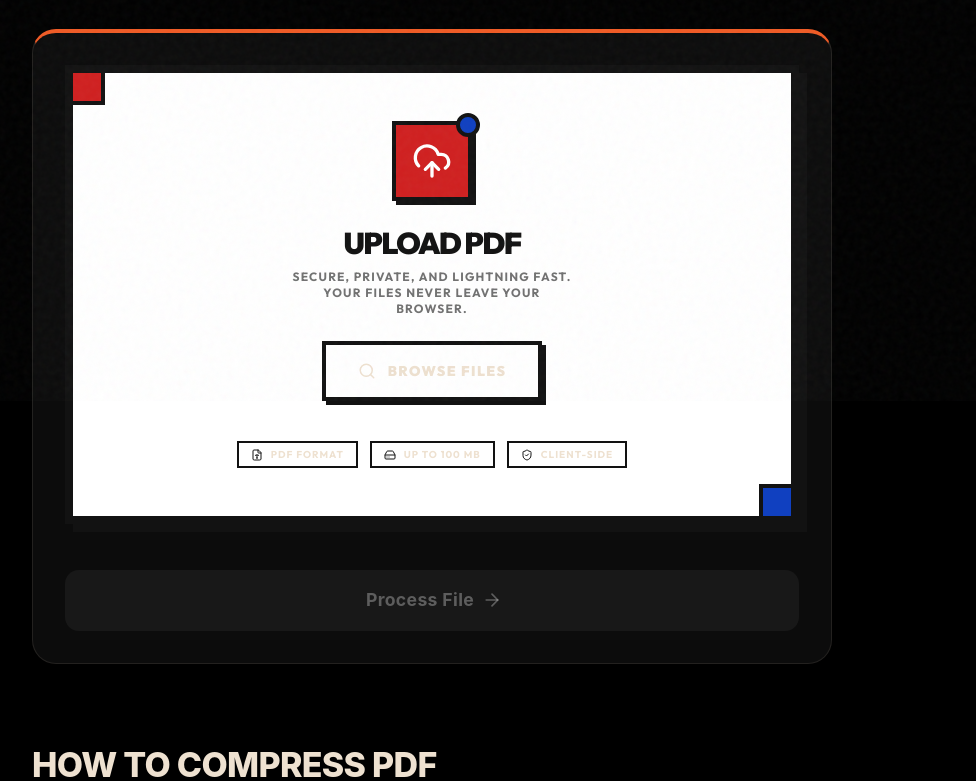
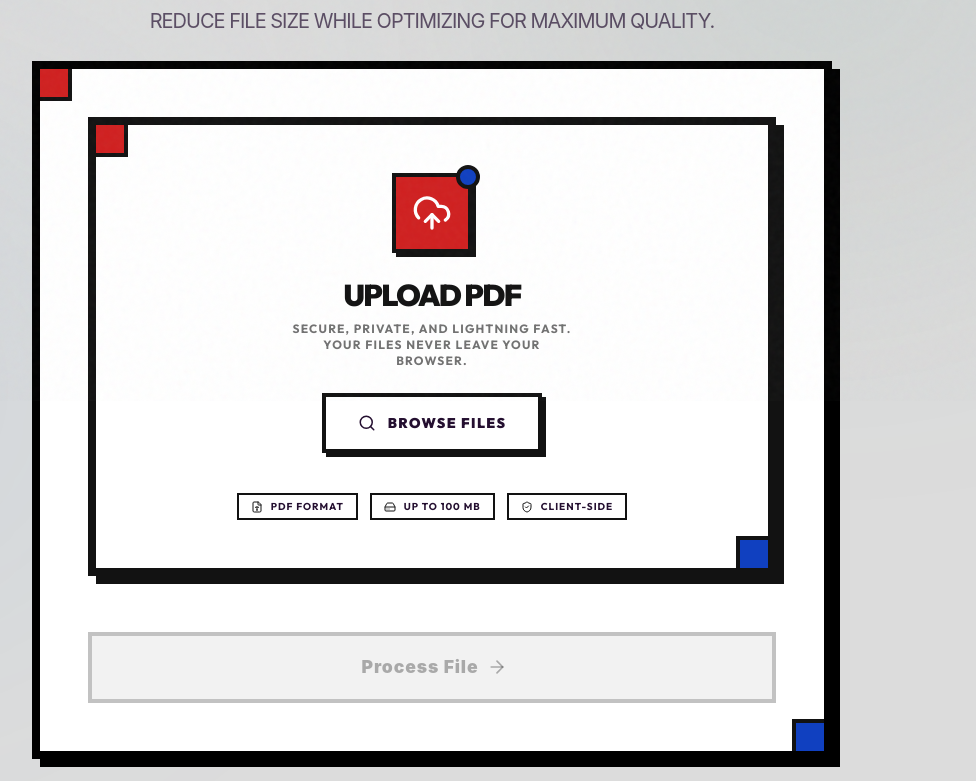
Before and after one commit to soumyachk101/PDF_Master_Frontend, a Next.js app: page /tool/compress-pdf in a window 1280 px wide. Shown: the part 399-1180 px from the top of the page, without its empty margins (208-1184 px from the left). Built offline with nearby package versions, Linux system fonts and the light colour scheme; what @mui/material-nextjs would draw is missing.

Commit message:
style: remove dark mode, resolve header/title overlaps, and improve input/button styling

```diff
--- a/app/layout.jsx
+++ b/app/layout.jsx
@@ -110,7 +110,7 @@ export default function RootLayout({ children }) {
             <ScrollToHash />
           </Suspense>
           <Navbar />
-          <main style={{ minHeight: '100vh', paddingTop: '64px' }}>
+          <main className="pt-20 sm:pt-24 min-h-screen">
             {children}
           </main>
           <Footer />
--- a/app/providers.jsx
+++ b/app/providers.jsx
@@ -1,22 +1,16 @@
 'use client';
 
-import { useState, useMemo, useEffect } from 'react';
+import { useMemo, useEffect } from 'react';
 import { ThemeProvider, CssBaseline } from '@mui/material';
 import { AppRouterCacheProvider } from '@mui/material-nextjs/v15-appRouter';
-import { lightTheme, darkTheme } from '@/theme/theme';
+import { lightTheme } from '@/theme/theme';
 import { ColorModeContext } from '@/contexts/ColorModeContext';
 import { Analytics } from '@vercel/analytics/react';
 
 export default function Providers({ children }) {
-  const [mode, setMode] = useState('dark');
-
   useEffect(() => {
-    if (mode === 'dark') {
-      document.documentElement.classList.add('dark');
-    } else {
-      document.documentElement.classList.remove('dark');
-    }
-  }, [mode]);
+    document.documentElement.classList.remove('dark');
+  }, []);
 
   useEffect(() => {
     if ('serviceWorker' in navigator && process.env.NODE_ENV === 'production') {
@@ -33,11 +27,11 @@ export default function Providers({ children }) {
   }, []);
 
   const colorMode = useMemo(() => ({
-    mode,
-    toggleColorMode: () => setMode(prev => prev === 'dark' ? 'light' : 'dark'),
-  }), [mode]);
+    mode: 'light',
+    toggleColorMode: () => {},
+  }), []);
 
-  const theme = mode === 'dark' ? darkTheme : lightTheme;
+  const theme = lightTheme;
 
   return (
     <ColorModeContext.Provider value={colorMode}>
--- a/src/components/HeroSection.jsx
+++ b/src/components/HeroSection.jsx
@@ -70,7 +70,7 @@ const HeroSection = () => {
                         initial={{ y: 30, opacity: 0 }}
                         animate={{ y: 0, opacity: 1 }}
                         transition={{ duration: 0.6, delay: 0.1 }}
-                        className="text-6xl md:text-8xl lg:text-9xl font-black uppercase tracking-tighter leading-[0.9] mb-8 text-bauhaus-black"
+                        className="text-6xl md:text-8xl lg:text-9xl font-black uppercase tracking-tighter leading-none sm:leading-[0.9] mb-8 text-bauhaus-black"
                     >
                         The PDF <span className="text-bauhaus-red">Toolkit</span><br />
                         <span className="relative">
@@ -97,7 +97,7 @@ const HeroSection = () => {
                         initial={{ y: 20, opacity: 0 }}
                         animate={{ y: 0, opacity: 1 }}
                         transition={{ duration: 0.6, delay: 0.3 }}
-                        className="flex flex-col sm:row gap-6 mb-16 w-full sm:w-auto"
+                        className="flex flex-col sm:flex-row gap-6 mb-16 w-full sm:w-auto"
                     >
                         <div className="flex flex-wrap justify-center gap-6">
                             <BauhausButton
--- a/src/components/Navbar.jsx
+++ b/src/components/Navbar.jsx
@@ -3,9 +3,8 @@
 import { useState, useEffect } from 'react';
 import Link from 'next/link';
 import { useRouter } from 'next/navigation';
-import { Menu, X, Sun, Moon } from 'lucide-react';
+import { Menu, X } from 'lucide-react';
 import { AnimatePresence, motion } from 'framer-motion';
-import { useColorMode } from '@/contexts/ColorModeContext';
 import { BauhausButton } from '@/components/ui/BauhausComponents';
 
 const BauhausLogo = () => (
@@ -25,8 +24,6 @@ const BauhausLogo = () => (
 
 export default function Navbar() {
     const router = useRouter();
-    const { mode, toggleColorMode } = useColorMode();
-    const isDark = mode === 'dark';
     const [scrolled, setScrolled] = useState(false);
     const [isMobileMenuOpen, setIsMobileMenuOpen] = useState(false);
 
@@ -84,12 +81,6 @@ export default function Navbar() {
 
                     {/* Actions */}
                     <div className="hidden lg:flex items-center gap-4">
-                        <button
-                            onClick={toggleColorMode}
-                            className="p-3 border-2 border-bauhaus-black bg-white shadow-[2px_2px_0px_0px_black] active:shadow-none active:translate-x-[2px] active:translate-y-[2px] transition-all"
-                        >
-                            {isDark ? <Sun size={20} /> : <Moon size={20} />}
-                        </button>
                         <BauhausButton
                             variant="blue"
                             onClick={() => handleNav('/#tools')}
@@ -100,12 +91,6 @@ export default function Navbar() {
 
                     {/* Mobile Toggle */}
                     <div className="flex lg:hidden items-center gap-3">
-                        <button
-                            onClick={toggleColorMode}
-                            className="p-2 border-2 border-bauhaus-black bg-white"
-                        >
-                            {isDark ? <Sun size={20} /> : <Moon size={20} />}
-                        </button>
                         <button
                             onClick={() => setIsMobileMenuOpen(!isMobileMenuOpen)}
                             className="p-2 border-2 border-bauhaus-black bg-white"
--- a/src/pages/ToolPage.jsx
+++ b/src/pages/ToolPage.jsx
@@ -38,6 +38,32 @@ function alpha(color, opacity) {
     }
     return color.replace(')', `, ${opacity})`).replace('rgb', 'rgba');
 }
+
+const bauhausInputStyle = {
+    '& .MuiOutlinedInput-root': {
+        borderRadius: '0px',
+        border: '4px solid #000000',
+        bgcolor: '#ffffff',
+        fontFamily: '"Space Grotesk", sans-serif',
+        fontWeight: 800,
+        textTransform: 'uppercase',
+        letterSpacing: '0.05em',
+        color: '#000000',
+        '& .MuiOutlinedInput-notchedOutline': { border: 'none' },
+        '&:hover .MuiOutlinedInput-notchedOutline': { border: 'none' },
+        '&.Mui-focused .MuiOutlinedInput-notchedOutline': { border: 'none' },
+    },
+    '& .MuiInputLabel-root': {
+        color: '#000000',
+        fontFamily: '"Space Grotesk", sans-serif',
+        fontWeight: 800,
+        textTransform: 'uppercase',
+        letterSpacing: '0.05em',
+        '&.Mui-focused': {
+            color: '#000000',
+        }
+    }
+};
 
 function ToolPage({ toolSlug }) {
     const theme = useTheme();
@@ -145,14 +171,20 @@ function ToolPage({ toolSlug }) {
 
                 <motion.div initial={{ opacity: 0, y: 30 }} animate={{ opacity: 1, y: 0 }} transition={{ delay: 0.15, duration: 0.4 }} style={{ width: '100%', maxWidth: '800px' }}>
                     <Card sx={{
-                        p: { xs: 3, md: 4 },
+                        p: { xs: 4, md: 6 },
                         position: 'relative', overflow: 'hidden',
-                        borderTop: `4px solid ${tool.color}`,
+                        borderRadius: '0px',
+                        border: '8px solid #000000',
+                        bgcolor: '#ffffff',
+                        boxShadow: '8px 8px 0px 0px #000000',
                         minHeight: { xs: '380px', md: '420px' },
                         display: 'flex',
                         flexDirection: 'column',
                         justifyContent: 'center'
                     }}>
+                        {/* Decorative Corner Shapes */}
+                        <div className="absolute top-0 left-0 w-8 h-8 bg-bauhaus-red border-r-4 border-b-4 border-bauhaus-black z-10" />
+                        <div className="absolute bottom-0 right-0 w-8 h-8 bg-bauhaus-blue border-l-4 border-t-4 border-bauhaus-black z-10" />
                         <AnimatePresence>
                             {(status === 'idle' || status === 'error') && (
                                 <motion.div key="upload" variants={stateVariants} initial="initial" animate="animate" exit="exit" style={{ display: 'flex', flexDirection: 'column', gap: '32px' }}>
@@ -162,16 +194,17 @@ function ToolPage({ toolSlug }) {
                                             <TextField
                                                 fullWidth
                                                 variant="outlined"
-                                                placeholder="Enter website URL (e.g., https://example.com)"
+                                                placeholder="ENTER WEBSITE URL (E.G., HTTPS://EXAMPLE.COM)"
                                                 value={url}
                                                 onChange={(e) => setUrl(e.target.value)}
+                                                sx={bauhausInputStyle}
                                                 InputProps={{
                                                     startAdornment: (
                                                         <InputAdornment position="start">
-                                                            <LinkIcon size={20} color={theme.palette.text.secondary} />
+                                                            <LinkIcon size={20} color="#000000" />
                                                         </InputAdornment>
                                                     ),
-                                                    sx: { borderRadius: '16px', bgcolor: 'background.default' }
+                                                    sx: { borderRadius: '0px', bgcolor: '#ffffff' }
                                                 }}
                                             />
                                             <Box sx={{ display: 'flex', alignItems: 'center', gap: 2 }}>
@@ -193,22 +226,22 @@ function ToolPage({ toolSlug }) {
 
                                     {/* Additional Tool Parameters */}
                                     {files.length > 0 && toolSlug === 'split-pdf' && (
-                                        <TextField fullWidth label="Page Ranges (e.g., 1-3,5)" variant="outlined" value={params.ranges || ''} onChange={(e) => handleParamChange('ranges', e.target.value)} />
+                                        <TextField fullWidth label="Page Ranges (e.g., 1-3,5)" variant="outlined" value={params.ranges || ''} onChange={(e) => handleParamChange('ranges', e.target.value)} sx={bauhausInputStyle} />
                                     )}
                                     {files.length > 0 && toolSlug === 'extract-pages' && (
-                                        <TextField fullWidth label="Page Ranges to Extract (e.g., 2,4-6)" variant="outlined" value={params.ranges || ''} onChange={(e) => handleParamChange('ranges', e.target.value)} />
+                                        <TextField fullWidth label="Page Ranges to Extract (e.g., 2,4-6)" variant="outlined" value={params.ranges || ''} onChange={(e) => handleParamChange('ranges', e.target.value)} sx={bauhausInputStyle} />
                                     )}
                                     {files.length > 0 && toolSlug === 'remove-pages' && (
-                                        <TextField fullWidth label="Page Numbers to Remove (e.g., 1,3)" variant="outlined" value={params.pages || ''} onChange={(e) => handleParamChange('pages', e.target.value)} />
+                                        <TextField fullWidth label="Page Numbers to Remove (e.g., 1,3)" variant="outlined" value={params.pages || ''} onChange={(e) => handleParamChange('pages', e.target.value)} sx={bauhausInputStyle} />
                                     )}
                                     {files.length > 0 && toolSlug === 'rotate-pdf' && (
-                                        <TextField fullWidth label="Degrees (e.g., 90, 180, 270)" type="number" variant="outlined" value={params.degrees || '90'} onChange={(e) => handleParamChange('degrees', e.target.value)} />
+                                        <TextField fullWidth label="Degrees (e.g., 90, 180, 270)" type="number" variant="outlined" value={params.degrees || '90'} onChange={(e) => handleParamChange('degrees', e.target.value)} sx={bauhausInputStyle} />
                                     )}
                                     {files.length > 0 && (toolSlug === 'protect-pdf' || toolSlug === 'unlock-pdf') && (
-                                        <TextField fullWidth label="Password" type="password" variant="outlined" value={params.password || ''} onChange={(e) => handleParamChange('password', e.target.value)} />
+                                        <TextField fullWidth label="Password" type="password" variant="outlined" value={params.password || ''} onChange={(e) => handleParamChange('password', e.target.value)} sx={bauhausInputStyle} />
                                     )}
                                     {files.length > 0 && (toolSlug === 'add-watermark' || toolSlug === 'sign-pdf') && (
-                                        <TextField fullWidth label="Text" variant="outlined" value={params.text || ''} onChange={(e) => handleParamChange('text', e.target.value)} />
+                                        <TextField fullWidth label="Text" variant="outlined" value={params.text || ''} onChange={(e) => handleParamChange('text', e.target.value)} sx={bauhausInputStyle} />
                                     )}
 
                                     <AnimatePresence>
@@ -229,24 +262,27 @@ function ToolPage({ toolSlug }) {
                                         endIcon={<ArrowRight size={20} />}
                                         sx={{
                                             width: '100%',
-                                            mt: '14px',
-                                            padding: '15px',
-                                            borderRadius: '14px',
-                                            background: 'linear-gradient(135deg, #ff5a14, #cc3d00)',
-                                            boxShadow: '0 4px 20px rgba(255,80,20,0.25)',
-                                            color: '#fff',
+                                            mt: '24px',
+                                            padding: '16px',
+                                            borderRadius: '0px',
+                                            border: '4px solid #000000',
+                                            bgcolor: 'primary.main',
+                                            color: '#DCDCDC',
                                             fontSize: '1.1rem',
-                                            fontWeight: 700,
+                                            fontWeight: 900,
                                             textTransform: 'none',
-                                            transition: 'all 0.3s ease',
+                                            letterSpacing: '0.05em',
+                                            boxShadow: '4px 4px 0px 0px #000000',
+                                            transition: 'all 0.2s',
                                             '&:hover': {
-                                                boxShadow: '0 6px 28px rgba(255,80,20,0.4)',
-                                                transform: 'translateY(-1px)',
-                                                background: 'linear-gradient(135deg, #ff5a14, #cc3d00)'
+                                                bgcolor: 'primary.dark',
+                                                boxShadow: 'none',
+                                                transform: 'translate(4px, 4px)',
                                             },
                                             '&.Mui-disabled': {
-                                                background: 'rgba(255,255,255,0.05)',
-                                                color: 'rgba(255,255,255,0.3)',
+                                                background: 'rgba(0, 0, 0, 0.05)',
+                                                color: 'rgba(0, 0, 0, 0.3)',
+                                                border: '4px solid rgba(0, 0, 0, 0.2)',
                                                 boxShadow: 'none',
                                                 transform: 'none'
                                             }
@@ -293,14 +329,31 @@ function ToolPage({ toolSlug }) {
                                             <Typography variant="h4" sx={{ fontWeight: 800, mb: 1, color: 'text.primary' }}>Task Complete!</Typography>
                                             <Typography variant="body1" sx={{ color: 'text.secondary', fontSize: '1.1rem' }}>Your file has been successfully processed.</Typography>
                                         </Box>
-                                        <Box sx={{ display: 'flex', flexDirection: { xs: 'column', sm: 'row' }, gap: 2, width: '100%', mt: 2 }}>
+                                        <Box sx={{ display: 'flex', flexDirection: { xs: 'column', sm: 'row' }, gap: 3, width: '100%', mt: 2 }}>
                                             <Button
                                                 onClick={handleDownload}
                                                 variant="contained"
-                                                color="success"
                                                 size="large"
                                                 startIcon={<Download size={22} />}
-                                                sx={{ flex: 1, py: 2, borderRadius: '16px', fontSize: '1.1rem', fontWeight: 700, boxShadow: `0 10px 20px -10px ${theme.palette.success.main}` }}
+                                                sx={{
+                                                    flex: 1,
+                                                    py: 2,
+                                                    borderRadius: '0px',
+                                                    border: '4px solid #000000',
+                                                    bgcolor: '#347B60',
+                                                    color: '#DCDCDC',
+                                                    fontSize: '1.1rem',
+                                                    fontWeight: 900,
+                                                    textTransform: 'uppercase',
+                                                    letterSpacing: '0.05em',
+                                                    boxShadow: '4px 4px 0px 0px #000000',
+                                                    transition: 'all 0.2s',
+                                                    '&:hover': {
+                                                        bgcolor: 'rgba(52, 123, 96, 0.9)',
+                                                        boxShadow: 'none',
+                                                        transform: 'translate(4px, 4px)',
+                                                    }
+                                                }}
                                             >
                                                 Download Result
                                             </Button>
@@ -308,7 +361,26 @@ function ToolPage({ toolSlug }) {
                                                 onClick={handleReset}
                                                 variant="outlined"
                                                 size="large"
-                                                sx={{ flex: 1, py: 2, borderRadius: '16px', fontSize: '1.1rem', fontWeight: 700, borderColor: theme.palette.divider, color: theme.palette.text.primary, '&:hover': { borderColor: theme.palette.primary.main } }}
+                                                sx={{
+                                                    flex: 1,
+                                                    py: 2,
+                                                    borderRadius: '0px',
+                                                    border: '4px solid #000000',
+                                                    bgcolor: '#ffffff',
+                                                    color: '#000000',
+                                                    fontSize: '1.1rem',
+                                                    fontWeight: 900,
+                                                    textTransform: 'uppercase',
+                                                    letterSpacing: '0.05em',
+                                                    boxShadow: '4px 4px 0px 0px #000000',
+                                                    transition: 'all 0.2s',
+                                                    '&:hover': {
+                                                        bgcolor: '#f5f5f5',
+                                                        borderColor: '#000000',
+                                                        boxShadow: 'none',
+                                                        transform: 'translate(4px, 4px)',
+                                                    }
+                                                }}
                                             >
                                                 Start Over
                                             </Button>
```
